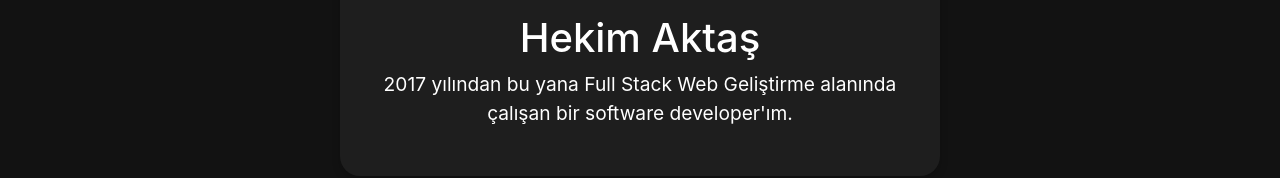
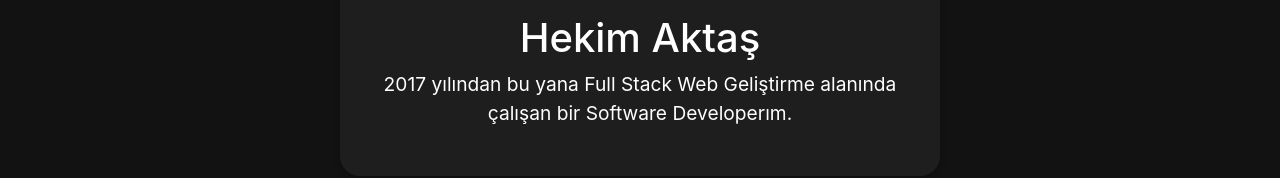
Before and after one commit to aktashekimcan/hekimcan-website-3, a Next.js app: page /about in a window 1280 px wide. Shown: the part 288-466 px from the top of the page. Built offline with nearby package versions, Linux system fonts and the light colour scheme.

Commit message:
Updated about.tsx

```diff
--- a/pages/about.tsx
+++ b/pages/about.tsx
@@ -59,7 +59,7 @@ const About = () => {
           <h1>Hekim Aktaş</h1>
           <p>
             2017 yılından bu yana Full Stack Web Geliştirme alanında çalışan bir
-            software developer&apos;ım.
+            Software Developerım.
           </p>
         </Card>
         <Card>
```
